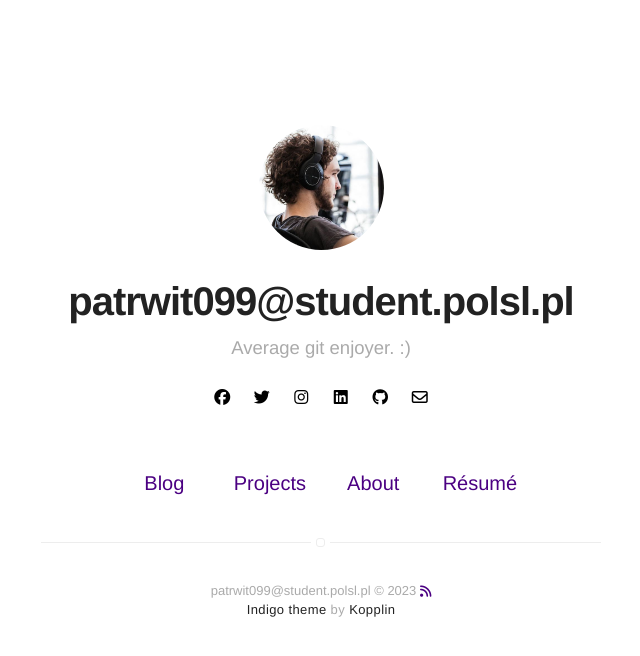
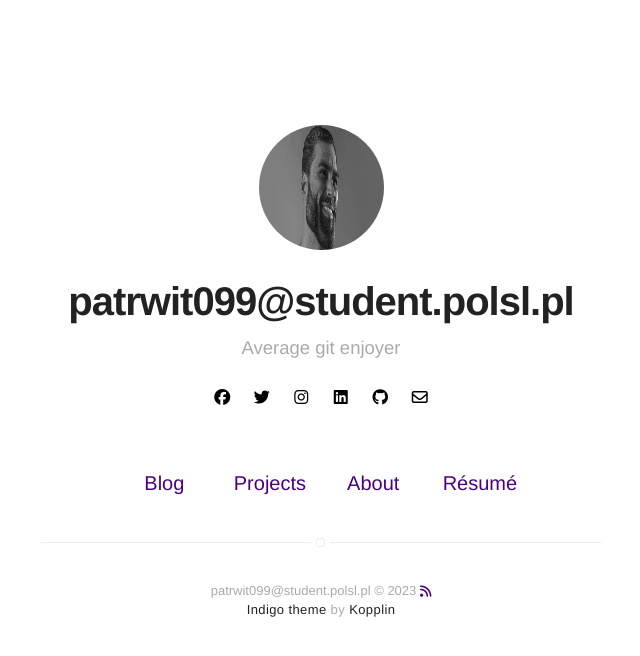
Before and after one commit to patrwit099/sju, a Jekyll site: the page built from index.html, in a window 1280 px wide. Shown: the top 656 px of the page, without its empty margins (319-959 px from the left). Built offline with Jekyll 4.4.1, drawn with Linux system fonts in a browser that asks for light colours; nearby versions of some CDN libraries.

Commit message:
My third commit

```diff
--- a/_config.yml
+++ b/_config.yml
@@ -1,6 +1,6 @@
 # main text of home
 title: patrwit099@student.polsl.pl
-bio: Average git enjoyer. :)
+bio: Average git enjoyer
 
 # twitter summary info
 description: A blog about technology and stuff related
@@ -39,7 +39,7 @@ twitter: mytwitter
 instagram: myinstagram
 linkedin: mylinkedin
 github: mygithub
-email: myemail@gmail.com
+email: patrwit099@student.polsl.pl
 
 authors:
   johndoe:
```
Also changed, not shown: assets/images/profile.jpg.
